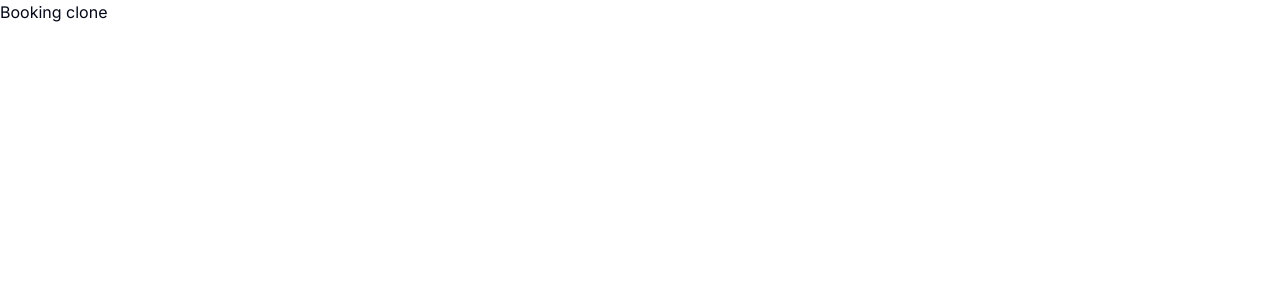
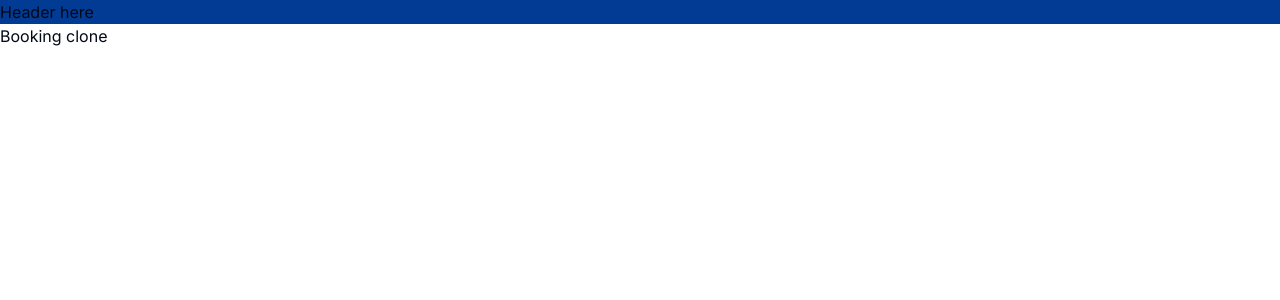
Before and after one commit to Drakkarrr/booking.com-clone, a Next.js app: page / in a window 1280 px wide. Shown: the top 300 px of the page. Built offline with nearby package versions, Linux system fonts and the light colour scheme.

Commit message:
basic header

```diff
--- a/app/layout.tsx
+++ b/app/layout.tsx
@@ -1,6 +1,7 @@
 import type { Metadata } from 'next';
 import { Inter } from 'next/font/google';
 import './globals.css';
+import Header from '@/components/Header';
 
 const inter = Inter({ subsets: ['latin'] });
 
@@ -16,7 +17,10 @@ export default function RootLayout({
 }) {
   return (
     <html lang='en'>
-      <body className={inter.className}>{children}</body>
+      <body className={inter.className}>
+        <Header />
+        {children}
+      </body>
     </html>
   );
 }
--- /dev/null
+++ b/components/Header.tsx
@@ -0,0 +1,9 @@
+const Header = () => {
+  return (
+    <div className='bg-[#013B94]'>
+      <nav>Header here</nav>
+    </div>
+  );
+};
+
+export default Header;
```
